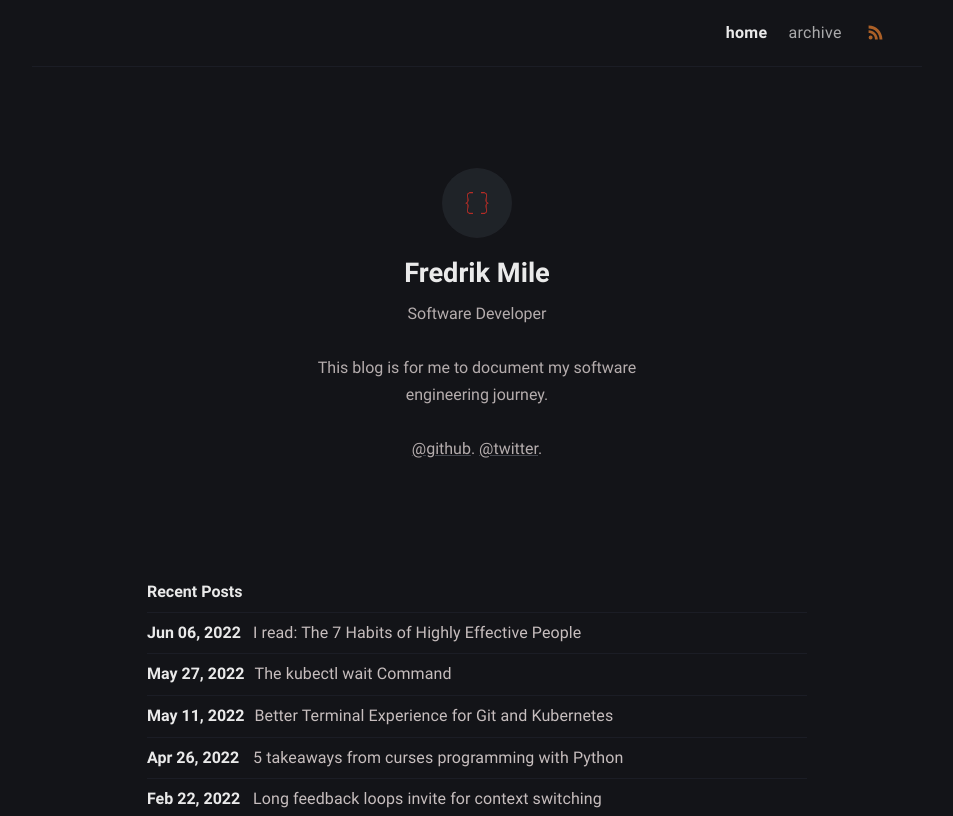
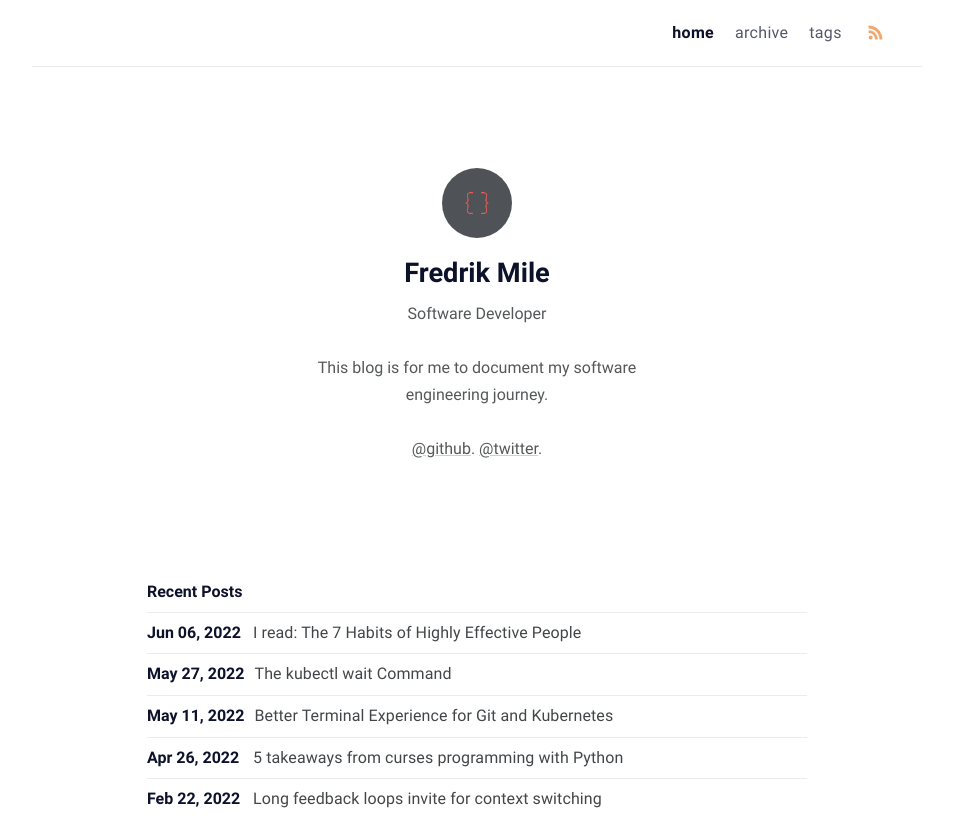
Before and after one commit to mile95/old-blog, a Jekyll site: the page built from index.md, in a window 1280 px wide, cut to the strip 0-816 px from the top of the page. Shown: the whole strip, without its empty margins (163-1116 px from the left). Built offline with Jekyll 4.4.1, drawn with Linux system fonts in a browser that asks for light colours.

Commit message:
always set light color mode

```diff
--- a/_config.yml
+++ b/_config.yml
@@ -8,7 +8,7 @@ lang: en-US # default lang
 timezone: Europe/Stockholm # set your timezone
 image: assets/img/1cc.png # This image used for Open Graph more info https://ogp.me/
 repo: https://github.com/mile95/mile95.github.io # site repo [optional]
-mode: dark # default theme "dark" | "light"
+mode: light # default theme "dark" | "light"
 
 # Profile settings
 author:
--- a/_layouts/404.html
+++ b/_layouts/404.html
@@ -14,7 +14,7 @@ layout: compress
 
     const initTheme = (state) => {
       if (state === "dark") {
-        body.setAttribute("data-theme", "dark");
+        body.setAttribute("data-theme", "light");
       } else if (state === "light") {
         body.removeAttribute("data-theme");
       } else {
@@ -22,7 +22,7 @@ layout: compress
       }
     };
 
-    initTheme(localStorage.getItem("theme"));
+    initTheme("light");
 
     setTimeout(() => body.classList.remove("notransition"), 75);
   </script>
--- a/_layouts/default.html
+++ b/_layouts/default.html
@@ -13,15 +13,15 @@ layout: compress
 
     const initTheme = (state) => {
       if (state === "dark") {
-        body.setAttribute("data-theme", "dark");
+        body.setAttribute("data-theme", "light");
       } else if (state === "light") {
         body.removeAttribute("data-theme");
       } else {
-        localStorage.setItem("theme", data);
+        localStorage.setItem("theme", "light");
       }
     };
 
-    initTheme(localStorage.getItem("theme"));
+    initTheme("light");
 
     setTimeout(() => body.classList.remove("notransition"), 75);
   </script>
--- a/_layouts/post.html
+++ b/_layouts/post.html
@@ -15,7 +15,7 @@ layout: compress
 
     const initTheme = (state) => {
       if (state === "dark") {
-        body.setAttribute("data-theme", "dark");
+        body.setAttribute("data-theme", "light");
       } else if (state === "light") {
         body.removeAttribute("data-theme");
       } else {
@@ -23,7 +23,7 @@ layout: compress
       }
     };
 
-    initTheme(localStorage.getItem("theme"));
+    initTheme("light");
 
     setTimeout(() => body.classList.remove("notransition"), 75);
   </script>
```
Also changed, not shown: _data/menus.yml (+3 -4 lines).
